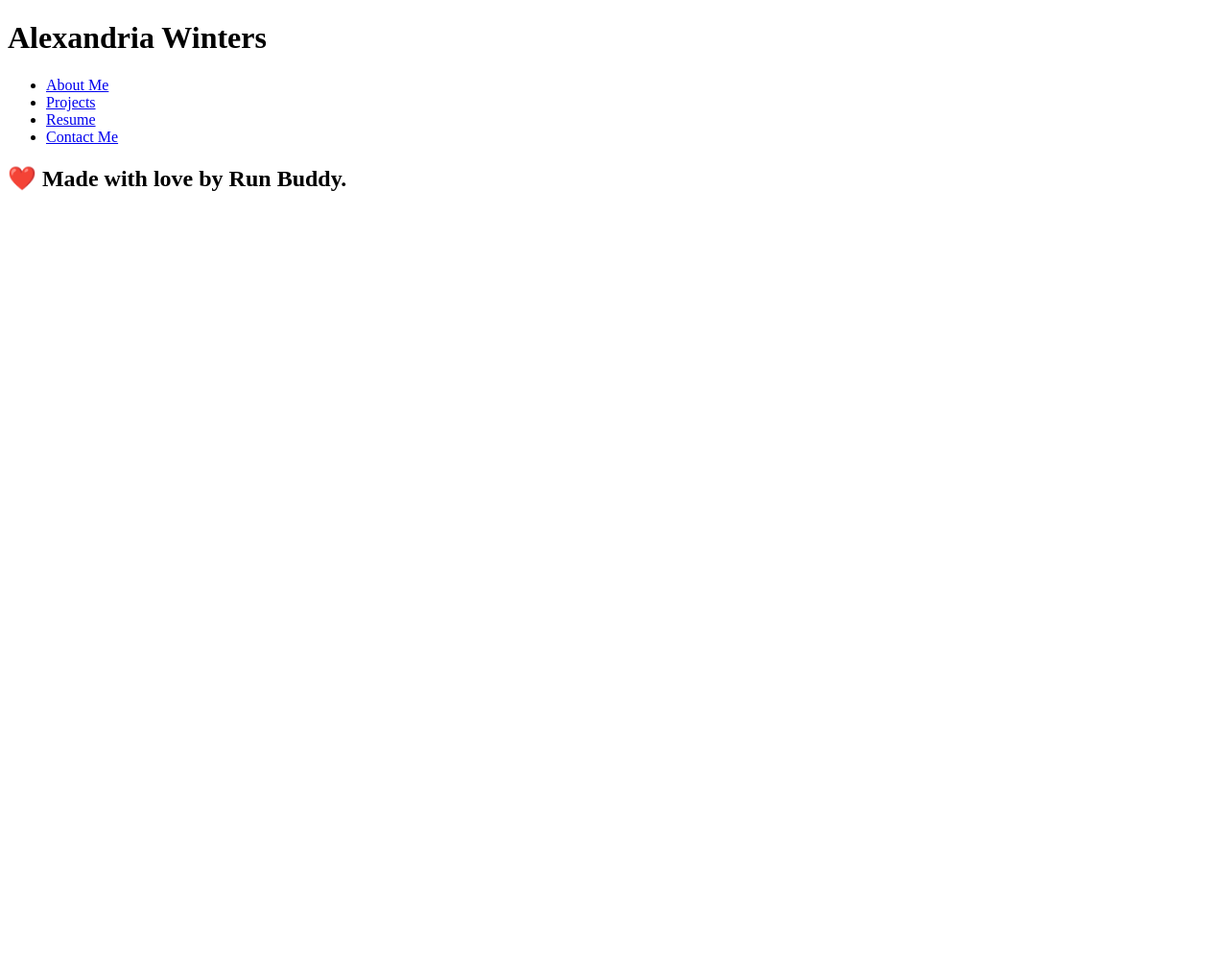
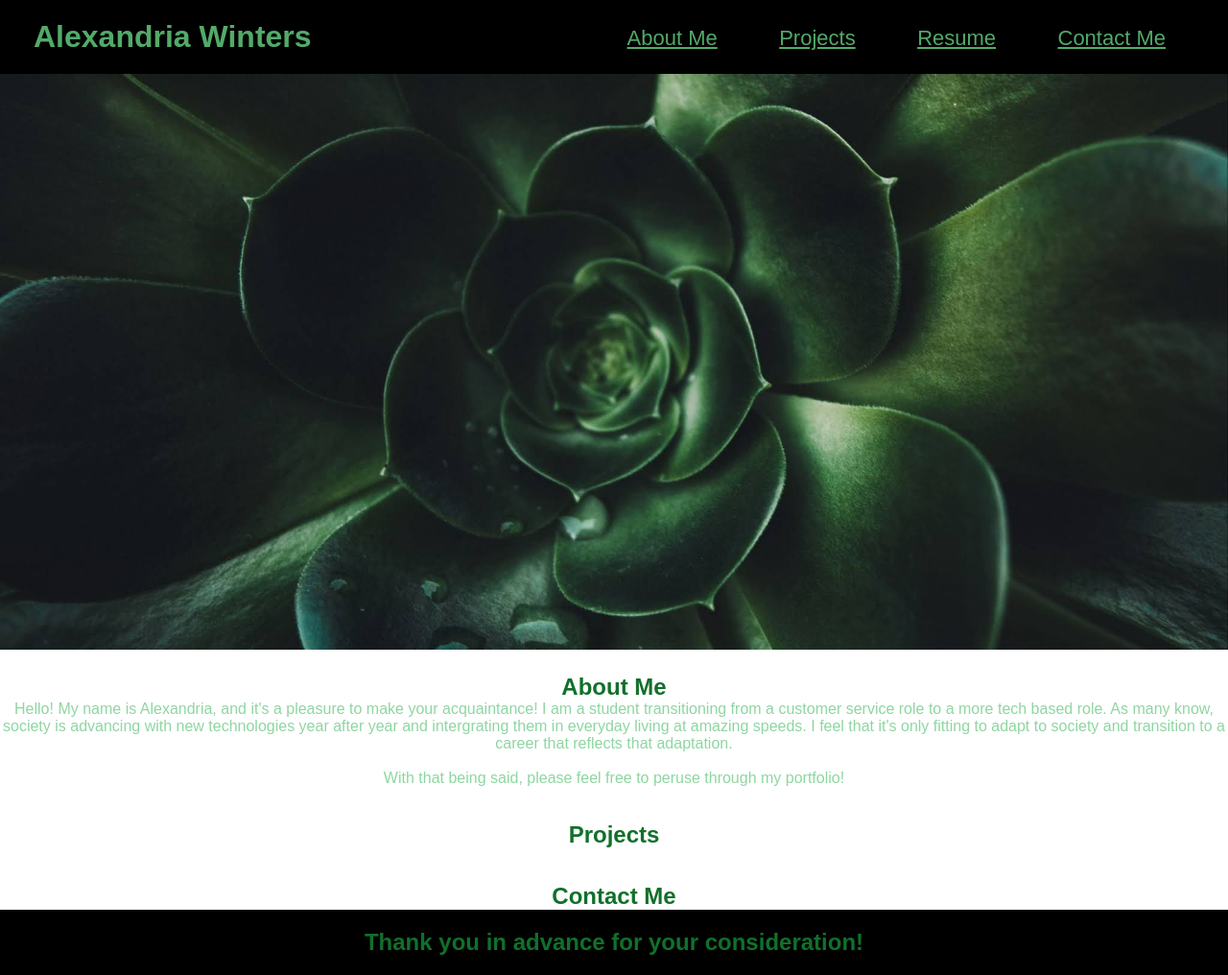
Before and after one commit to awinters81/My-Portfolio, a plain HTML site: page base.html in a window 1280 px wide. Shown: the whole page at 96% size. Before the commit the page ends 800 px from the top, so only its background shows below. Drawn offline with Linux system fonts and the light colour scheme.

Commit message:
add code to base.html and design.css

```diff
--- a/assets/design.css
+++ b/assets/design.css
@@ -1,3 +1,65 @@
+*{
+    margin: 0;
+    padding: 0;
+    box-sizing: border-box;
+}
+
 body{
-    background-color: rgb(21, 48, 21);
+    color:#11702a;
+    font-family:Arial, Helvetica, sans-serif;
 }
+
+header{
+    padding: 20px 35px;
+    background-color: black;
+}
+
+header h1{
+    color:rgb(83, 170, 105);
+    margin:0;
+    display: inline;
+}
+
+header a{
+    color:rgb(83, 170, 105)
+}
+
+header nav{
+    float: right;
+    margin: 7px 0;
+}
+
+header nav ul li{
+    display: inline;
+}
+
+header nav ul li a{
+    margin: 0 30px;
+    font-weight: lighter;
+    font-size: 22px;
+}
+
+h2{
+    color: #11702a;
+    text-align: center;
+}
+
+
+p{
+    color: #8ed6a1;
+    text-align: center;
+}
+
+.hero{
+    height: 600px;
+    width: 100%;
+    margin-bottom: 25px;
+    background-image: url("../assets/images/Leaf\ Background.jpg");
+    background-position: center;
+    background-size: cover;
+}
+
+footer{
+    padding: 20px 35px;
+    background-color: black;
+}
--- a/base.html
+++ b/base.html
@@ -3,6 +3,7 @@
   <head>
     <meta charset="UTF-8" />
     <title>Alexandria's Portfolio</title>
+    <link rel="stylesheet" href="./assets/design.css"/>
   </head>
 
   <body>
@@ -31,10 +32,54 @@
 
     </header>
 
+    <!--Hero-->
+
+    <div class="hero"> </div>
+
+    <!--Content-->
+
+    <div class="content">
+
+            <!--About Me-->
+
+            <section>
+                <div id="about-me" class="#about-me">
+                    <h2>About Me</h2>
+                    <p>
+                        Hello! My name is Alexandria, and it's a pleasure to make your
+                        acquaintance! I am a student transitioning from a customer service role
+                        to a more tech based role. As many know, society is advancing with new technologies
+                        year after year and intergrating them in everyday living at amazing speeds. I feel
+                        that it's only fitting to adapt to society and transition to a career that reflects
+                        that adaptation.
+                        <br>
+                        <br>
+                        With that being said, please feel free to peruse through my portfolio!
+                    </p>
+                </div>
+            </section>
+<br>
+<br>
+            <!--Projects-->
+            <section>
+                <div id="projects" class="#projects">
+                    <h2>Projects</h2>
+                </div>
+            </section>
+<br>
+<br>
+            <!--Contact Me-->
+            <section>
+                <div id="contact-me" class="#contact-me">
+                    <h2>Contact Me</h2>
+                </div>
+            </section>
+    </div>
+
     <!--Footer-->
     <footer>
-        <h2>❤️ Made with love by Run Buddy.</h2>
-      </footer>
+        <h2>Thank you in advance for your consideration!</h2>
+    </footer>
 
   </body>
 </html>
```
Also changed, not shown: assets/images/Leaf Background.jpg (added).
